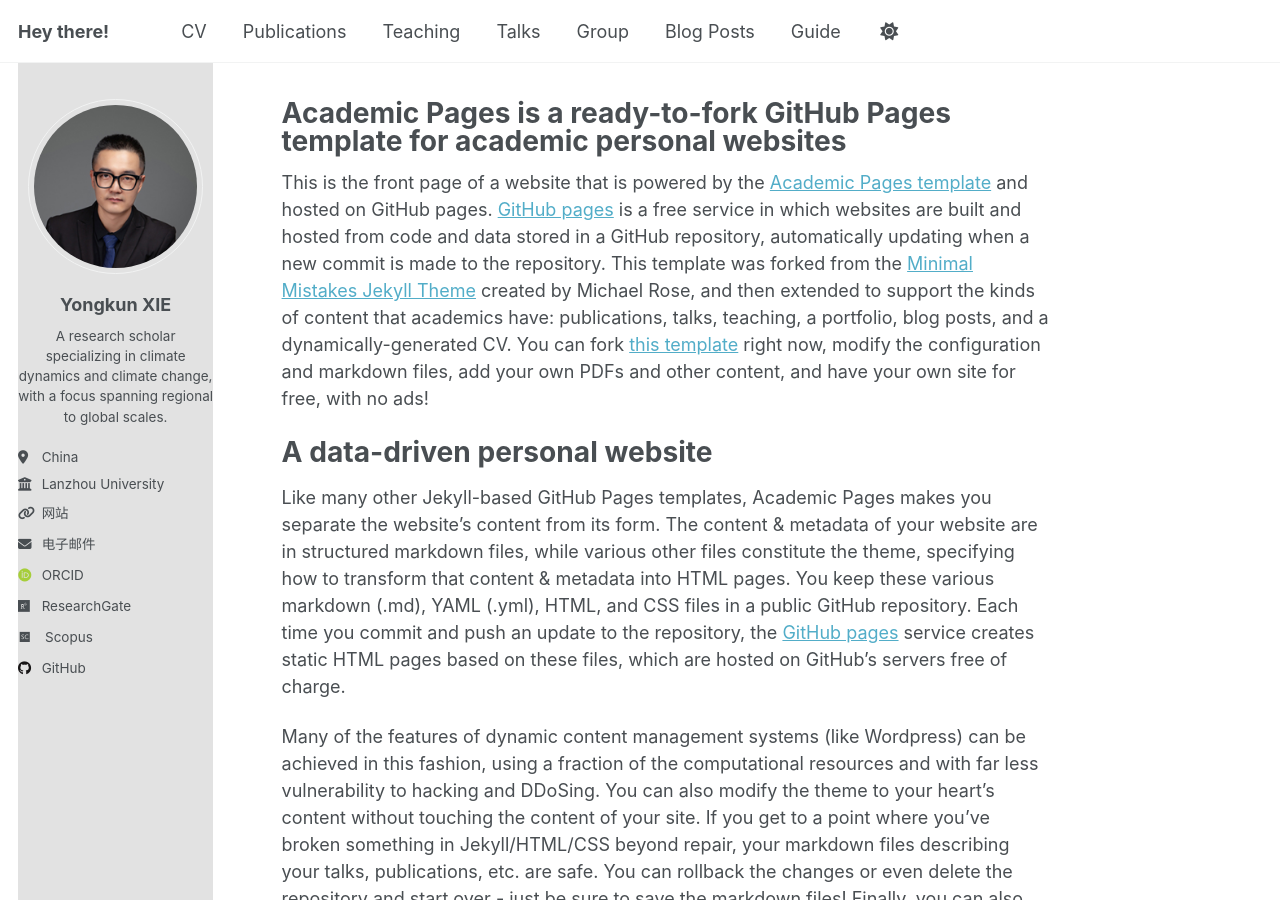
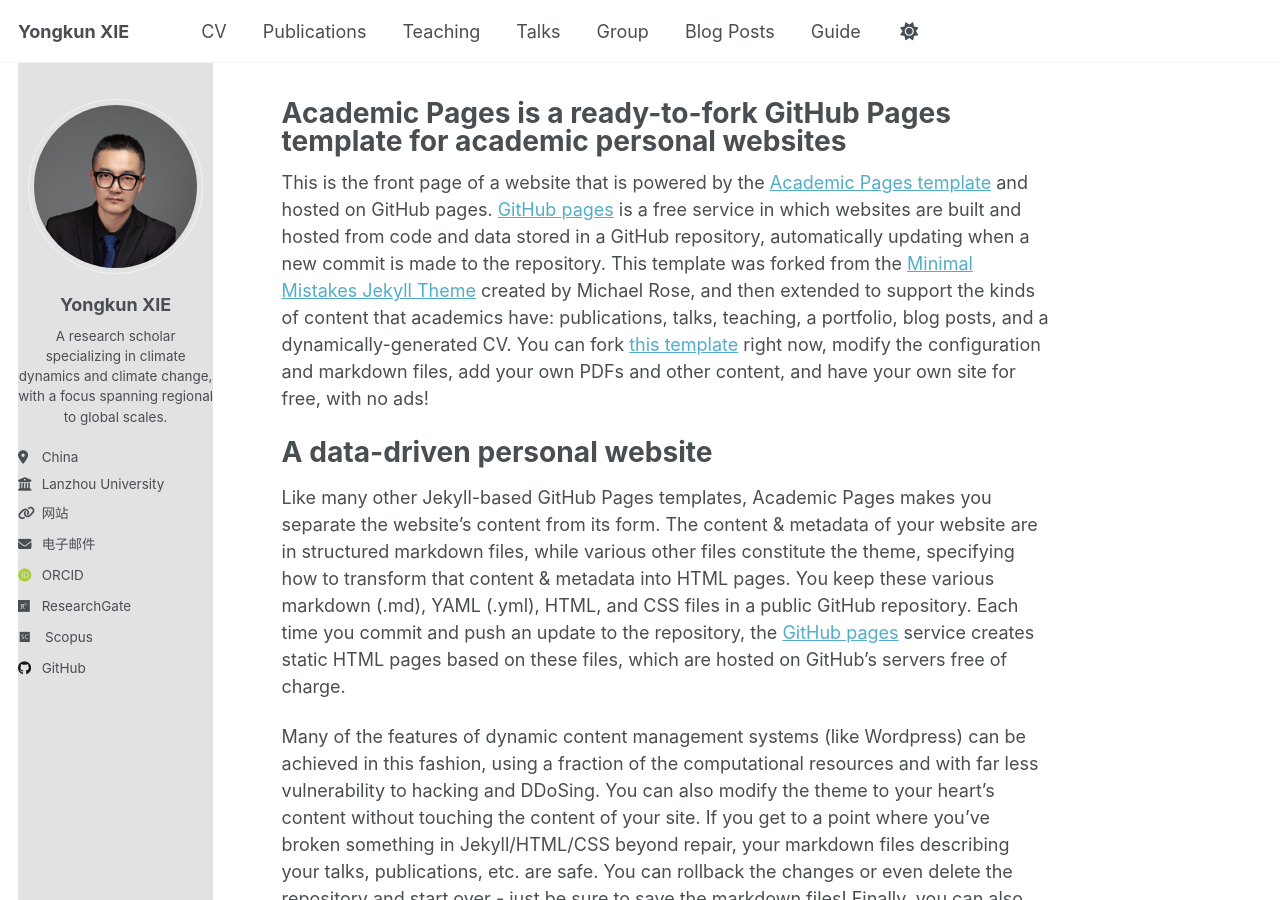
Before and after one commit to yongkunxie/yongkunxie.github.io, a Jekyll site: the page built from _pages/about.md, in a window 1280 px wide and 900 px high. Built offline with Jekyll 4.4.1, drawn with Linux system fonts in a browser that asks for light colours; some web fonts are replaced.

Commit message:
Update _config.yml

```diff
--- a/_config.yml
+++ b/_config.yml
@@ -9,7 +9,7 @@
 # Basic Site Settings
 locale                   : "zh-CN"
 site_theme               : "default"
-title                    : "Hey there!"
+title                    : "Yongkun XIE"
 title_separator          : "-"
 name                     : &name "Yongkun Xie"
 description              : "For instance, I study the climate-modifying effects of the Tibetan Plateau"
```
